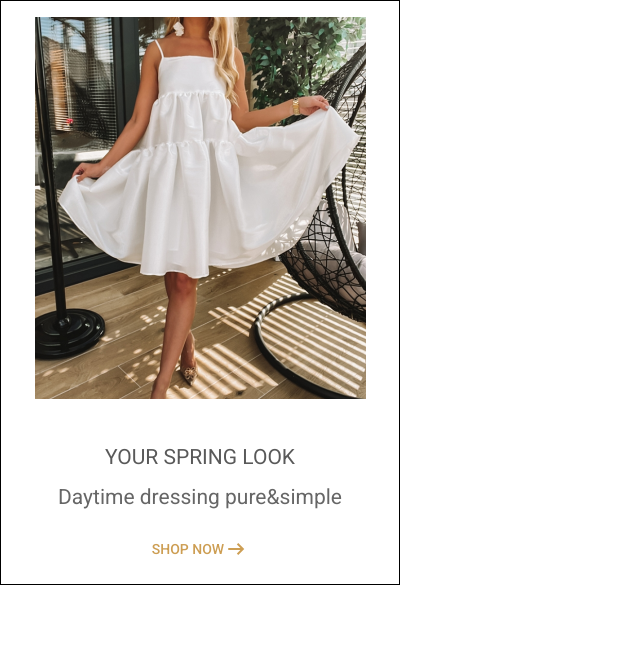
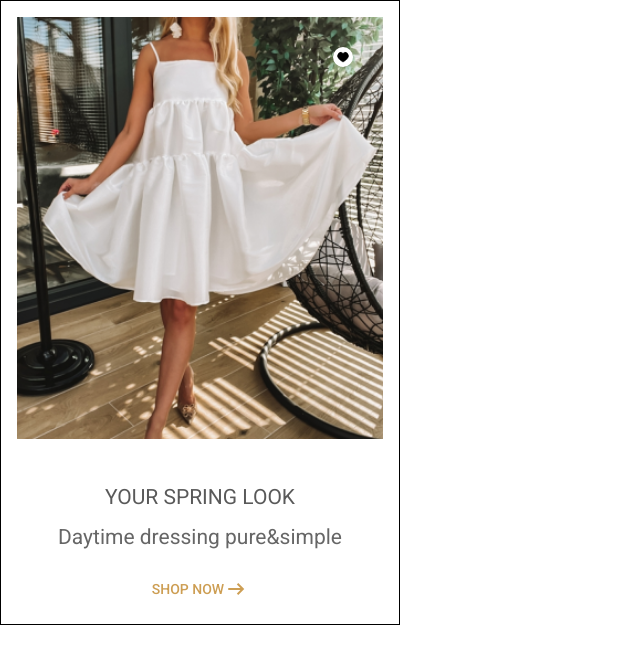
Before and after one commit to wiktord2000/fed-test-task, an Angular app in the folder angular-solution/: page / in a window 1280 px wide. Shown: the top 664 px of the page, without its empty margins (0-640 px from the left). Built offline with nearby package versions, Linux system fonts and the light colour scheme.

Commit message:
Add heart icon and arrow icon movement

```diff
--- a/angular-solution/src/app/category-card/category-card.component.html
+++ b/angular-solution/src/app/category-card/category-card.component.html
@@ -1,9 +1,19 @@
 <div class="content">
-  <img class="category-img" [src]="category.imgURL" [alt]="category.altText" />
+  <div class="img-container">
+    <img
+      class="category-img"
+      [src]="category.imgURL"
+      [alt]="category.altText"
+    />
+    <img class="icon" src="assets/icons/heart.png" />
+  </div>
+
   <div class="title">{{ category.title }}</div>
   <div class="subtitle">{{ category.subtitle }}</div>
   <a [href]="category.href" target="_blank" class="link"
     >{{ category.link }}
-    <span class="material-symbols-outlined"> arrow_right_alt </span></a
+    <span class="material-symbols-outlined arrow-right-icon">
+      arrow_right_alt
+    </span></a
   >
 </div>
--- a/angular-solution/src/app/category-card/category-card.component.scss
+++ b/angular-solution/src/app/category-card/category-card.component.scss
@@ -6,8 +6,21 @@
   border: 1px black solid;
   max-width: $max-content-width/3;
 
+  .img-container {
+    position: relative;
+
     .category-img {
-    width: auto;
+      width: 100%;
+    }
+
+    .icon {
+      position: absolute;
+      top: 30px;
+      right: 30px;
+      width: 20px;
+      background-color: white;
+      padding: 4px;
+      border-radius: 50%;
     }
   }
 
@@ -16,3 +29,8 @@
     justify-content: center;
     align-items: center;
   }
+
+  .link:hover .arrow-right-icon {
+    transform: translateX(2px);
+  }
+}
```
Also changed, not shown: angular-solution/src/assets/icons/heart.png (added). Lines whose indentation alone changed are shown as unchanged.
